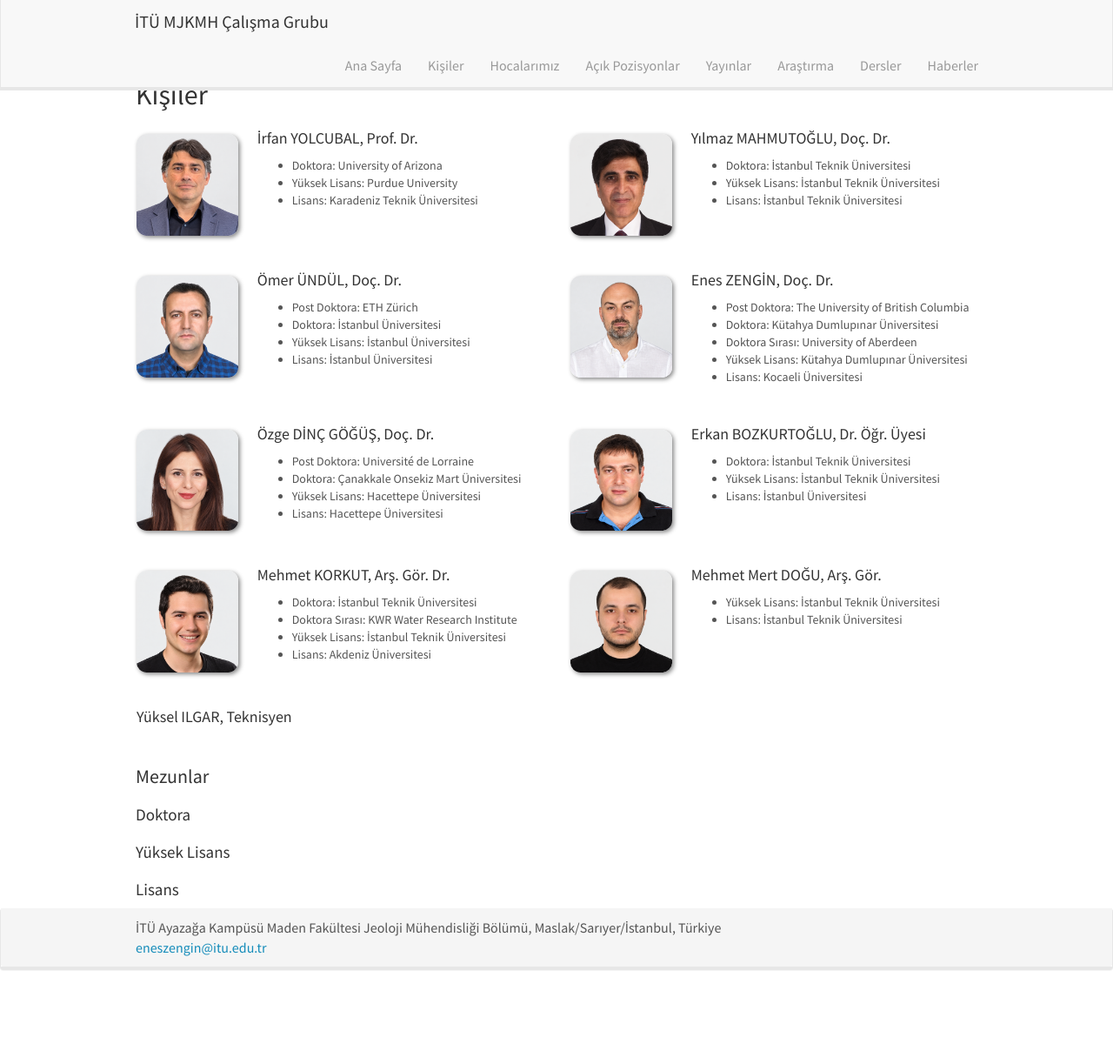
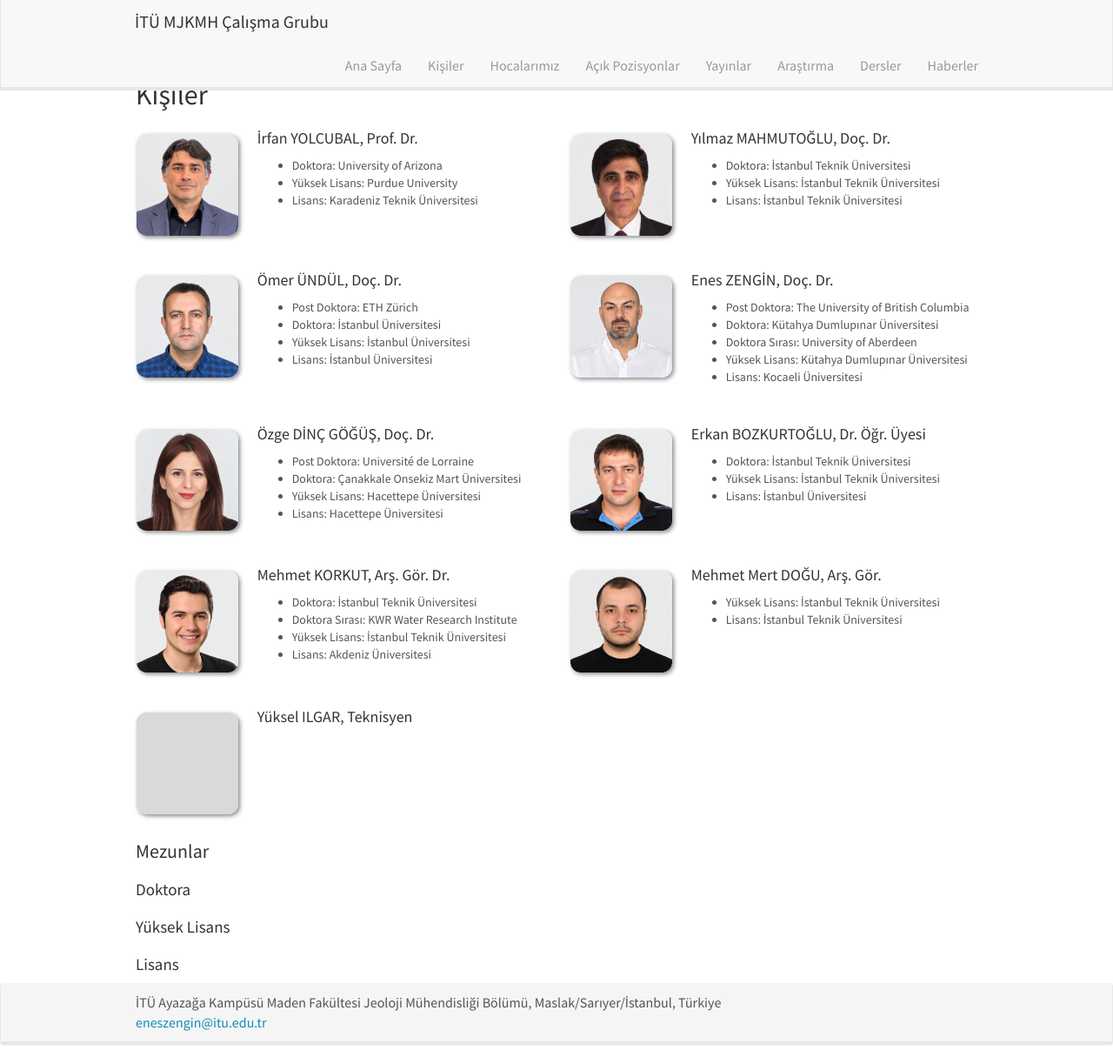
Before and after one commit to eneszengin/mjkmh, a Jekyll site: the page built from _pages/team.md, in a window 1280 px wide and 1223 px high. Shown: the whole window at 87% size. Built offline with Jekyll 4.4.1, drawn with Linux system fonts in a browser that asks for light colours; nearby versions of some CDN libraries.

Commit message:
Kişiler: fotoğrafı olmayanlar için aynı boyutta gri kare
Co-Authored-By: Claude Opus 5.5 <noreply@anthropic.com>

```diff
--- a/_pages/team.md
+++ b/_pages/team.md
@@ -17,7 +17,7 @@ permalink: /kisiler/
 {% endif %}
 
 <div class="col-sm-6 clearfix team-member">
-  {% if member.photo %}<img src="{{ site.url }}{{ site.baseurl }}/images/kisiler/{{ member.photo }}" class="img-responsive" width="25%" style="float: left" />{% endif %}
+  <img src="{{ site.url }}{{ site.baseurl }}/images/kisiler/{{ member.photo | default: 'fotograf-yok.png' }}" class="img-responsive" width="25%" style="float: left" />
   <h4>{{ member.name }} {{ member.surname }}, {{ member.info }}</h4>
   <ul style="overflow: hidden">
   {% for edu in member.education %}
```
Also changed, not shown: images/kisiler/fotograf-yok.png (added).
